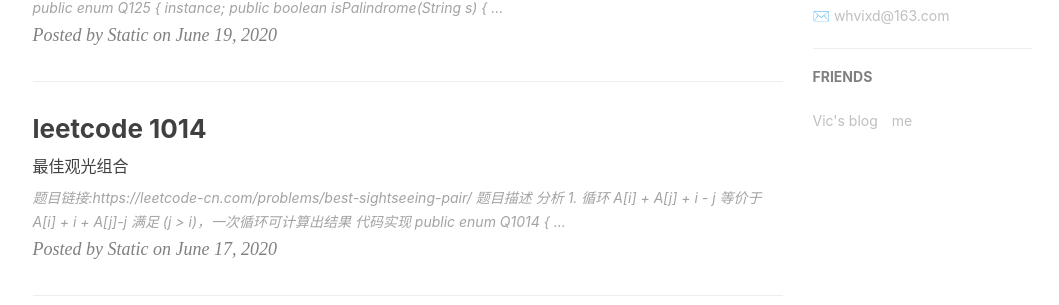
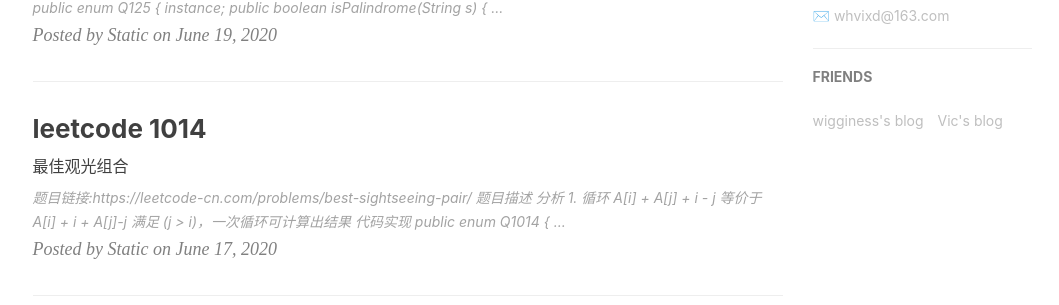
Before and after one commit to whvixd/qilixiang.github.io, a Jekyll site: the page built from index.html, in a window 1280 px wide and 900 px high, scrolled down 897 px. Shown: the part 148-453 px from the top of the window, without its empty margins (135-1194 px from the left). Built offline with Jekyll 4.4.1, drawn with Linux system fonts in a browser that asks for light colours; nearby versions of some CDN libraries; the list of posts is cut into pages by our own code; comment, search, counter and statistics services are not loaded.

Commit message:
add friend

```diff
--- a/_config.yml
+++ b/_config.yml
@@ -104,11 +104,11 @@ friends: [
 #        href: "https://weibo.com/leijun?refer_flag=1001030101_"
 #    },
     {
+        title: "wigginess's blog",
+        href: "https://www.cnblogs.com/wigginess/"
+    },
+    {
         title: "Vic's blog",
         href: "https://vicc.site"
-    },
-    {
-        title: "me",
-        href: "https://weibo.com/3283052617/profile?topnav=1&wvr=6&is_all=1"
     }
 ]
```
